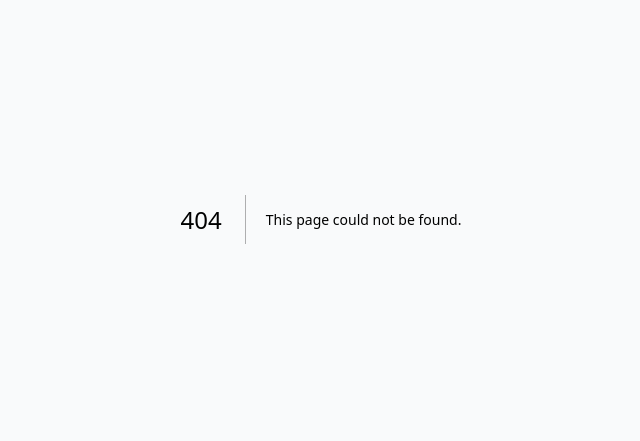
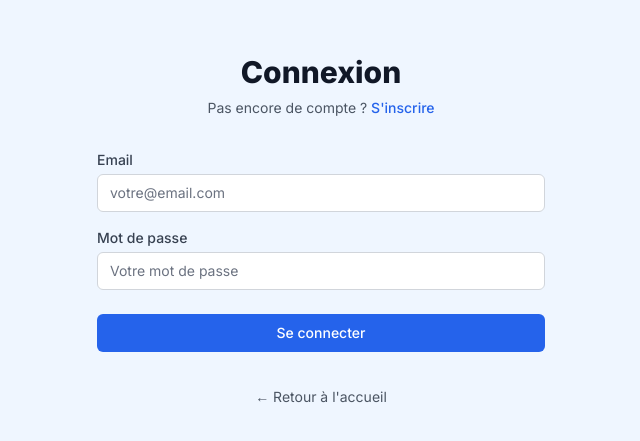
Before and after one commit to benjamindaniel0605-prog/leadpilot3, a Next.js app: page /login in a window 1280 px wide. Before the commit this address had no page. Shown: the part 181-622 px from the top of the page, without its empty margins (319-959 px from the left). Built offline with nearby package versions, Linux system fonts and the light colour scheme.

Commit message:
Add login page and dashboard with navigation

```diff
--- /dev/null
+++ b/app/dashboard/page.tsx
@@ -0,0 +1,66 @@
+'use client'
+
+import React from 'react'
+import Link from 'next/link'
+
+export default function DashboardPage() {
+  return (
+    <div className="min-h-screen bg-gray-50">
+      <nav className="bg-white shadow-sm">
+        <div className="max-w-7xl mx-auto px-4 sm:px-6 lg:px-8">
+          <div className="flex justify-between h-16">
+            <div className="flex items-center">
+              <h1 className="text-xl font-semibold text-gray-900">LeadPilot Dashboard</h1>
+            </div>
+            <div className="flex items-center space-x-4">
+              <Link href="/" className="text-gray-600 hover:text-gray-900">
+                Accueil
+              </Link>
+              <button
+                onClick={() => window.location.href = '/login'}
+                className="text-gray-600 hover:text-gray-900"
+              >
+                Déconnexion
+              </button>
+            </div>
+          </div>
+        </div>
+      </nav>
+
+      <main className="max-w-7xl mx-auto py-6 sm:px-6 lg:px-8">
+        <div className="px-4 py-6 sm:px-0">
+          <div className="border-4 border-dashed border-gray-200 rounded-lg h-96 flex items-center justify-center">
+            <div className="text-center">
+              <h2 className="text-2xl font-bold text-gray-900 mb-4">
+                🎉 Bienvenue sur votre Dashboard !
+              </h2>
+              <p className="text-gray-600 mb-6">
+                Votre application LeadPilot est maintenant fonctionnelle.
+              </p>
+              <div className="space-y-4">
+                <div className="bg-blue-50 p-4 rounded-lg">
+                  <h3 className="font-semibold text-blue-900">✅ Fonctionnalités prêtes :</h3>
+                  <ul className="text-blue-700 mt-2 space-y-1">
+                    <li>• Page d'accueil avec design moderne</li>
+                    <li>• Système d'authentification (login/register)</li>
+                    <li>• API routes configurées</li>
+                    <li>• Déploiement Vercel réussi</li>
+                  </ul>
+                </div>
+                <div className="bg-yellow-50 p-4 rounded-lg">
+                  <h3 className="font-semibold text-yellow-900">🚧 Prochaines étapes :</h3>
+                  <ul className="text-yellow-700 mt-2 space-y-1">
+                    <li>• Configurer les variables d'environnement</li>
+                    <li>• Connecter Supabase et Stripe</li>
+                    <li>• Ajouter la gestion des leads</li>
+                    <li>• Implémenter les fonctionnalités métier</li>
+                  </ul>
+                </div>
+              </div>
+            </div>
+          </div>
+        </div>
+      </main>
+    </div>
+  )
+}
--- /dev/null
+++ b/app/login/page.tsx
@@ -0,0 +1,176 @@
+'use client'
+
+import React, { useState } from 'react'
+import Link from 'next/link'
+
+export default function LoginPage() {
+  const [isLogin, setIsLogin] = useState(true)
+  const [formData, setFormData] = useState({
+    email: '',
+    password: '',
+    firstName: '',
+    lastName: ''
+  })
+  const [loading, setLoading] = useState(false)
+  const [error, setError] = useState('')
+
+  const handleSubmit = async (e: React.FormEvent) => {
+    e.preventDefault()
+    setLoading(true)
+    setError('')
+
+    try {
+      const endpoint = isLogin ? '/api/auth/login' : '/api/auth/register'
+      const response = await fetch(endpoint, {
+        method: 'POST',
+        headers: {
+          'Content-Type': 'application/json',
+        },
+        body: JSON.stringify(formData),
+      })
+
+      const data = await response.json()
+
+      if (!response.ok) {
+        throw new Error(data.error || 'Une erreur est survenue')
+      }
+
+      // Redirection vers le dashboard après connexion
+      window.location.href = '/dashboard'
+    } catch (err: any) {
+      setError(err.message)
+    } finally {
+      setLoading(false)
+    }
+  }
+
+  return (
+    <div className="min-h-screen bg-blue-50 flex items-center justify-center py-12 px-4 sm:px-6 lg:px-8">
+      <div className="max-w-md w-full space-y-8">
+        <div>
+          <h2 className="mt-6 text-center text-3xl font-extrabold text-gray-900">
+            {isLogin ? 'Connexion' : 'Créer un compte'}
+          </h2>
+          <p className="mt-2 text-center text-sm text-gray-600">
+            {isLogin ? (
+              <>
+                Pas encore de compte ?{' '}
+                <button
+                  onClick={() => setIsLogin(false)}
+                  className="font-medium text-blue-600 hover:text-blue-500"
+                >
+                  S'inscrire
+                </button>
+              </>
+            ) : (
+              <>
+                Déjà un compte ?{' '}
+                <button
+                  onClick={() => setIsLogin(true)}
+                  className="font-medium text-blue-600 hover:text-blue-500"
+                >
+                  Se connecter
+                </button>
+              </>
+            )}
+          </p>
+        </div>
+
+        <form className="mt-8 space-y-6" onSubmit={handleSubmit}>
+          {error && (
+            <div className="bg-red-50 border border-red-200 text-red-600 px-4 py-3 rounded-md">
+              {error}
+            </div>
+          )}
+
+          <div className="space-y-4">
+            {!isLogin && (
+              <>
+                <div>
+                  <label htmlFor="firstName" className="block text-sm font-medium text-gray-700">
+                    Prénom
+                  </label>
+                  <input
+                    id="firstName"
+                    name="firstName"
+                    type="text"
+                    required={!isLogin}
+                    className="mt-1 appearance-none relative block w-full px-3 py-2 border border-gray-300 placeholder-gray-500 text-gray-900 rounded-md focus:outline-none focus:ring-blue-500 focus:border-blue-500 focus:z-10 sm:text-sm"
+                    placeholder="Votre prénom"
+                    value={formData.firstName}
+                    onChange={(e) => setFormData({ ...formData, firstName: e.target.value })}
+                  />
+                </div>
+                <div>
+                  <label htmlFor="lastName" className="block text-sm font-medium text-gray-700">
+                    Nom
+                  </label>
+                  <input
+                    id="lastName"
+                    name="lastName"
+                    type="text"
+                    required={!isLogin}
+                    className="mt-1 appearance-none relative block w-full px-3 py-2 border border-gray-300 placeholder-gray-500 text-gray-900 rounded-md focus:outline-none focus:ring-blue-500 focus:border-blue-500 focus:z-10 sm:text-sm"
+                    placeholder="Votre nom"
+                    value={formData.lastName}
+                    onChange={(e) => setFormData({ ...formData, lastName: e.target.value })}
+                  />
+                </div>
+              </>
+            )}
+
+            <div>
+              <label htmlFor="email" className="block text-sm font-medium text-gray-700">
+                Email
+              </label>
+              <input
+                id="email"
+                name="email"
+                type="email"
+                autoComplete="email"
+                required
+                className="mt-1 appearance-none relative block w-full px-3 py-2 border border-gray-300 placeholder-gray-500 text-gray-900 rounded-md focus:outline-none focus:ring-blue-500 focus:border-blue-500 focus:z-10 sm:text-sm"
+                placeholder="votre@email.com"
+                value={formData.email}
+                onChange={(e) => setFormData({ ...formData, email: e.target.value })}
+              />
+            </div>
+
+            <div>
+              <label htmlFor="password" className="block text-sm font-medium text-gray-700">
+                Mot de passe
+              </label>
+              <input
+                id="password"
+                name="password"
+                type="password"
+                autoComplete="current-password"
+                required
+                className="mt-1 appearance-none relative block w-full px-3 py-2 border border-gray-300 placeholder-gray-500 text-gray-900 rounded-md focus:outline-none focus:ring-blue-500 focus:border-blue-500 focus:z-10 sm:text-sm"
+                placeholder="Votre mot de passe"
+                value={formData.password}
+                onChange={(e) => setFormData({ ...formData, password: e.target.value })}
+              />
+            </div>
+          </div>
+
+          <div>
+            <button
+              type="submit"
+              disabled={loading}
+              className="group relative w-full flex justify-center py-2 px-4 border border-transparent text-sm font-medium rounded-md text-white bg-blue-600 hover:bg-blue-700 focus:outline-none focus:ring-2 focus:ring-offset-2 focus:ring-blue-500 disabled:opacity-50 disabled:cursor-not-allowed"
+            >
+              {loading ? 'Chargement...' : (isLogin ? 'Se connecter' : 'Créer un compte')}
+            </button>
+          </div>
+        </form>
+
+        <div className="text-center">
+          <Link href="/" className="text-sm text-gray-600 hover:text-gray-500">
+            ← Retour à l'accueil
+          </Link>
+        </div>
+      </div>
+    </div>
+  )
+}
--- a/app/page.tsx
+++ b/app/page.tsx
@@ -1,4 +1,5 @@
 import React from "react";
+import Link from "next/link";
 
 export default function HomePage() {
   return (
@@ -10,9 +11,11 @@ export default function HomePage() {
         <p className="text-xl text-gray-600 mb-8">
           Générez plus de leads qualifiés avec l'IA
         </p>
-        <button className="bg-blue-600 text-white px-6 py-3 rounded-lg hover:bg-blue-700">
-          Commencer gratuitement
-        </button>
+        <Link href="/login">
+          <button className="bg-blue-600 text-white px-6 py-3 rounded-lg hover:bg-blue-700 transition-colors duration-200">
+            Commencer gratuitement
+          </button>
+        </Link>
       </div>
     </div>
   )
```
